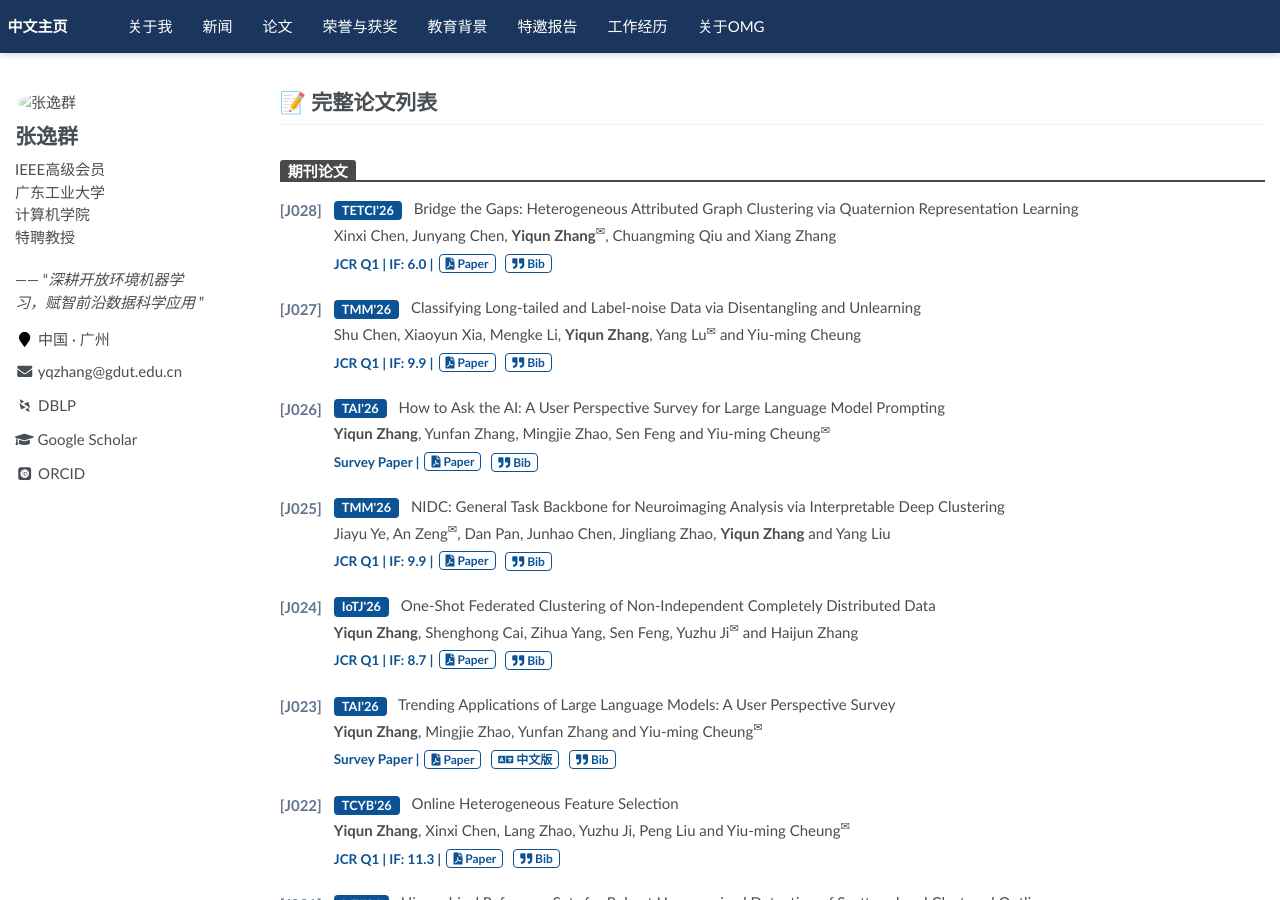
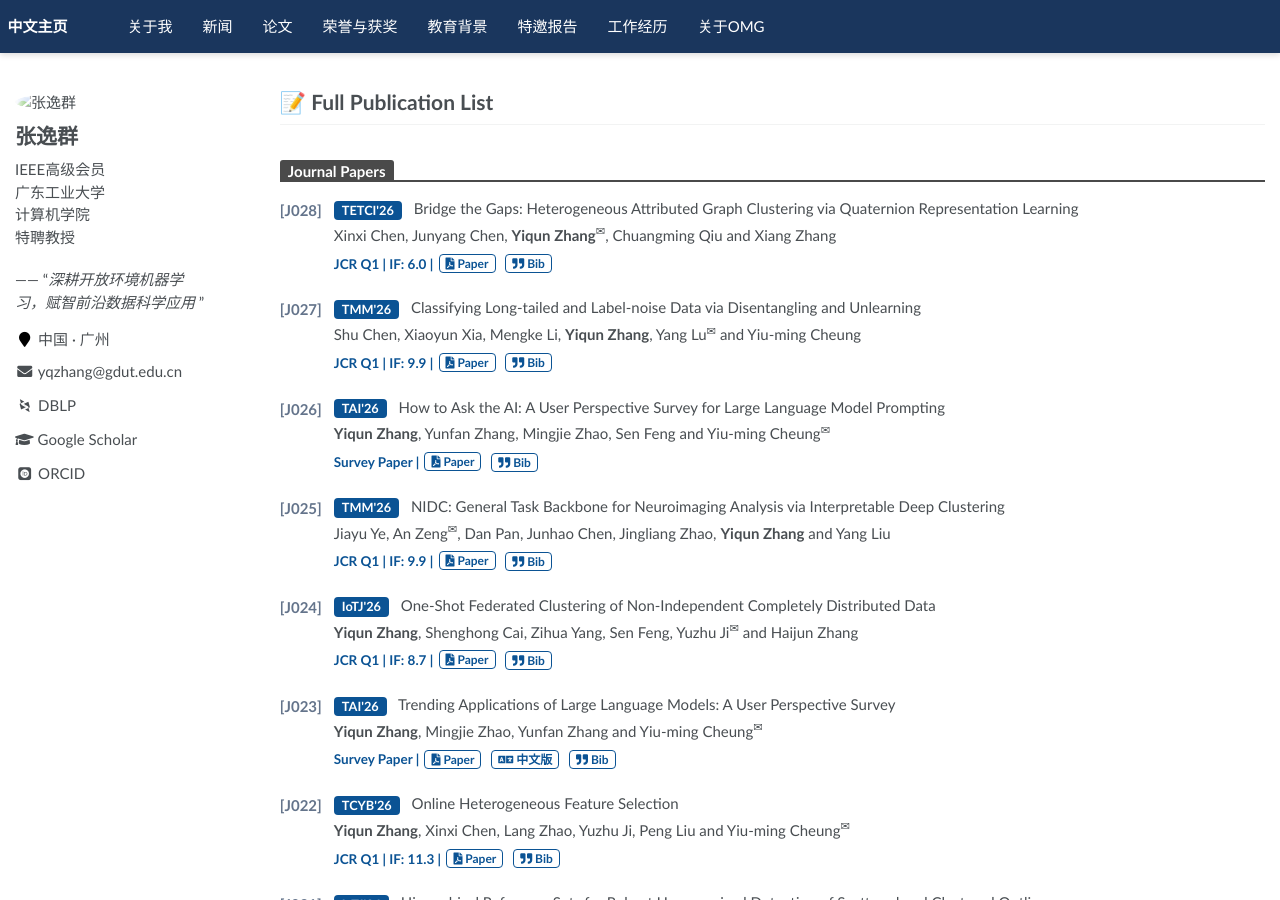
Before and after one commit to yqzhang-Zz/zh-publications, a Jekyll site: the page built from _pages/about.md, in a window 1280 px wide and 900 px high. Built offline with Jekyll 4.4.1, drawn with Linux system fonts in a browser that asks for light colours; some web fonts are replaced; a script that is not in the unit is left out; comment, search, counter and statistics services are not loaded; some of the changed text lies outside the part shown.

Commit message:
Update about.md

```diff
--- a/_pages/about.md
+++ b/_pages/about.md
@@ -17,12 +17,12 @@ redirect_from:
 
 <span class='anchor' id="publications"></span>
 
-# 📝 完整论文列表
+# 📝 Full Publication List
 
 
 
 <div style="display: flex; align-items: flex-end; margin-top: 35px; margin-bottom: 15px;">
-  <h3 style="background-color: #4a4a4a; color: #ffffff; padding: 2px 8px; margin: 0; font-size: 1em; font-weight: 600; border-radius: 3px 3px 0 0; line-height: 1.2;">期刊论文</h3>
+  <h3 style="background-color: #4a4a4a; color: #ffffff; padding: 2px 8px; margin: 0; font-size: 1em; font-weight: 600; border-radius: 3px 3px 0 0; line-height: 1.2;">Journal Papers</h3>
   <div style="flex-grow: 1; height: 2px; background-color: #4a4a4a;"></div>
 </div>
 
@@ -98,7 +98,7 @@ redirect_from:
 
 
 <div style="display: flex; align-items: flex-end; margin-top: 35px; margin-bottom: 15px;">
-  <h3 style="background-color: #4a4a4a; color: #ffffff; padding: 2px 8px; margin: 0; font-size: 1em; font-weight: 600; border-radius: 3px 3px 0 0; line-height: 1.2;">会议论文</h3>
+  <h3 style="background-color: #4a4a4a; color: #ffffff; padding: 2px 8px; margin: 0; font-size: 1em; font-weight: 600; border-radius: 3px 3px 0 0; line-height: 1.2;">Conference Papers</h3>
   <div style="flex-grow: 1; height: 2px; background-color: #4a4a4a;"></div>
 </div>
 
@@ -201,7 +201,6 @@ function copyConfBib(copyBtn) {
 
 <br>
 <br>
-注：此列表仅展示英文论文及被SCI/EI检索的论文。<br>
 Note: This list exclusively features publications that are either written in English or officially indexed by SCI/EI.
 <br>
 <br>
```
